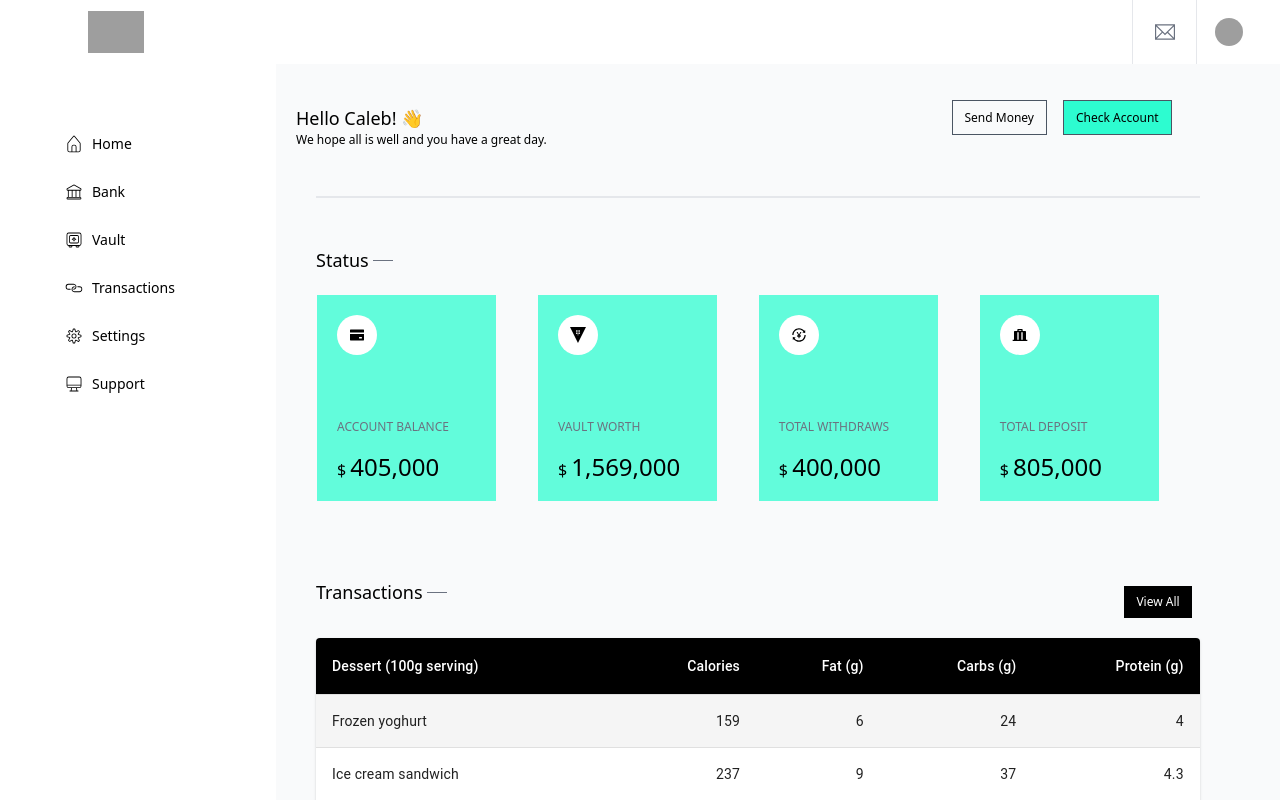
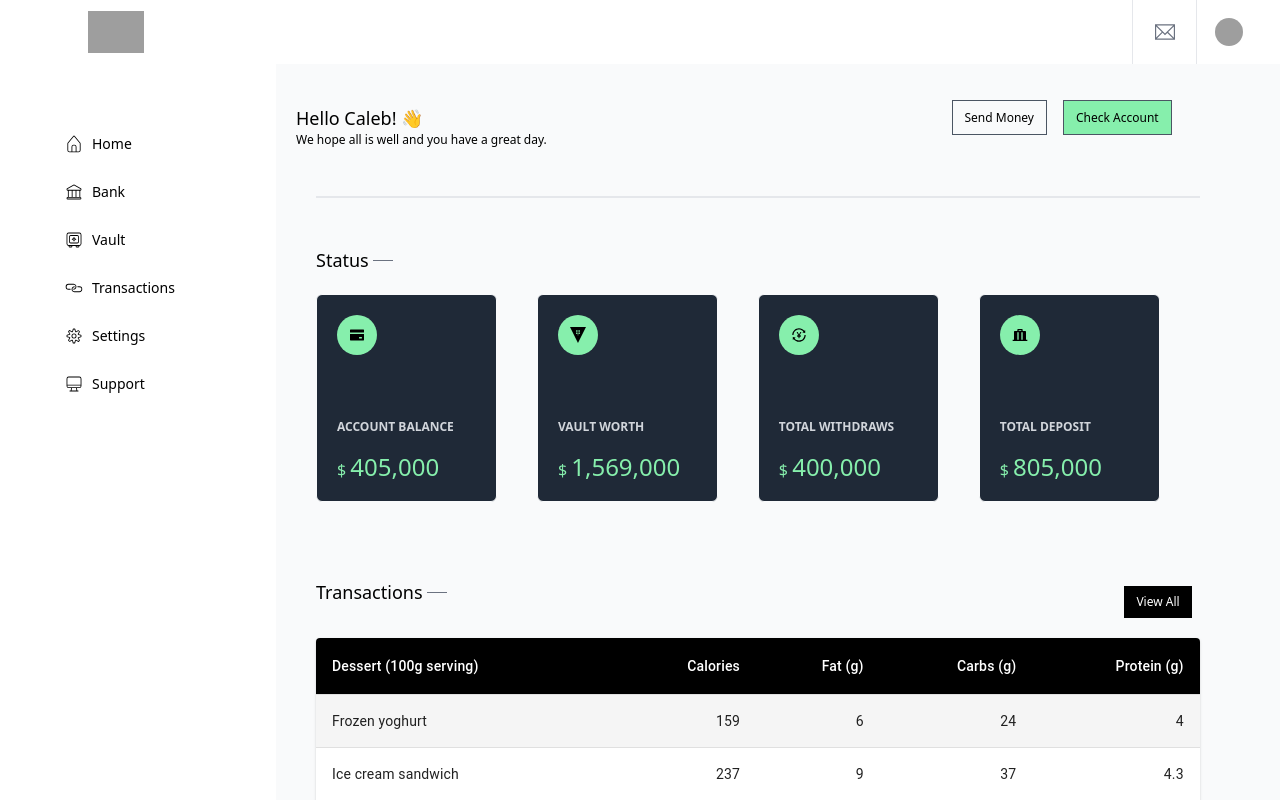
Before and after one commit to devCabey/Fintech, a React (Vite) app: page /user in a window 1280 px wide. Shown: the top 800 px of the page. Built offline with nearby package versions, Linux system fonts and the light colour scheme; grey boxes are pictures that could not be loaded.

Commit message:
edits made on bank and dashboard

```diff
--- a/src/components/BankCard.jsx
+++ b/src/components/BankCard.jsx
@@ -1,10 +1,14 @@
 import React from "react";
 import { FcSimCardChip } from "react-icons/fc";
+import { RiMastercardFill } from "react-icons/ri";
 function BankCard({ type, balance, number, date, name }) {
   return (
     <div className="gradient_color w-3/5 h-80 mx-10 rounded-lg p-7">
       <div className="flex justify-end items-center">
-        <h1 className="text-lg mb-3">{type}</h1>
+        <h1 className="text-sm mb-3 font-medium text-slate-600">
+          <RiMastercardFill className="text-slate-500" />
+          {type}
+        </h1>
       </div>
       <div className="my-5">
         <h1 className="text-xs font-light">Available Balance</h1>
--- a/src/components/DashboardCard.jsx
+++ b/src/components/DashboardCard.jsx
@@ -2,13 +2,15 @@ import React from "react";
 
 function DashboardCard({ topic, Icon, price, currency }) {
   return (
-    <div className="w-1/4 border mx-5 h-52  bg-[#62fcdb] border-gray-50 ">
-      <div className="bg-white h-10 w-10 flex justify-center items-center mx-5 my-5 rounded-full">
+    <div className="w-1/4 border mx-5 h-52  bg-gray-800 rounded-md border-gray-50 ">
+      <div className="bg-green-300 h-10 w-10 flex justify-center items-center mx-5 my-5 rounded-full">
         <Icon />
       </div>
 
-      <h6 className="text-xs text-gray-500 mx-5 mt-16 ">{topic}</h6>
-      <h1 className="mx-5 mt-4 ">
+      <h6 className="text-xs text-gray-300 mx-5 mt-16 font-extrabold ">
+        {topic}
+      </h6>
+      <h1 className="mx-5 mt-4  text-green-300">
         {currency} <span className="text-2xl ">{price}</span>
       </h1>
     </div>
--- a/src/pages/Bank.jsx
+++ b/src/pages/Bank.jsx
@@ -35,8 +35,8 @@ function Bank() {
           name="Caleb Lord"
         />
       </div>
-      <div className="my-6">
-        <h1 className="text-2xl font-bold ">My Cards</h1>
+      <div className="my-10">
+        <h1 className="text-xl font-medium ml-6">My Cards</h1>
       </div>
       <div className="flex justify-center items-center">
         <BankCard
--- a/src/pages/Dashboard.jsx
+++ b/src/pages/Dashboard.jsx
@@ -20,7 +20,7 @@ function Dashboard() {
           <span className="border px-3 py-2 mx-2 text-xs border-gray-600 cursor-pointer">
             Send Money
           </span>
-          <span className="border px-3 py-2 mx-2 text-xs bg-[#2dfcd0] cursor-pointer border-gray-600">
+          <span className="border px-3 py-2 mx-2 text-xs bg-green-300 cursor-pointer border-gray-600">
             Check Account
           </span>
         </div>
```
